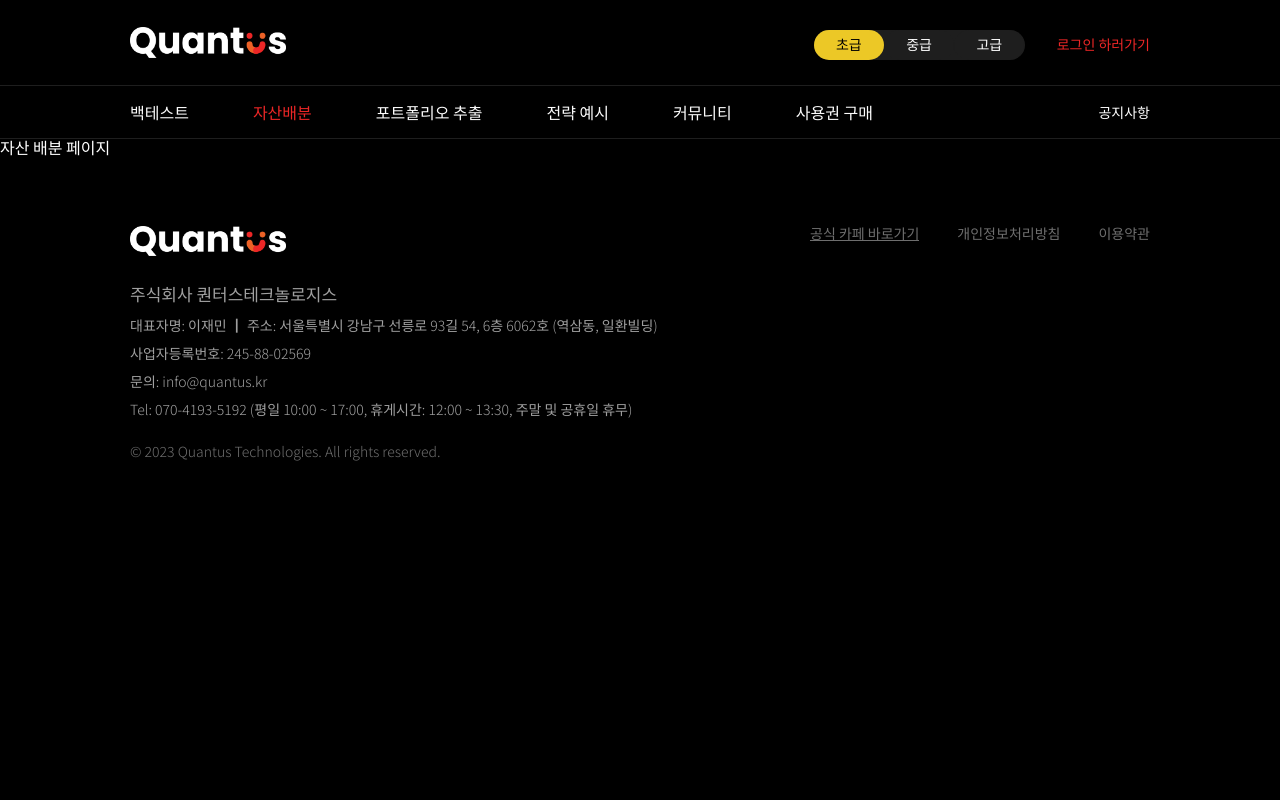
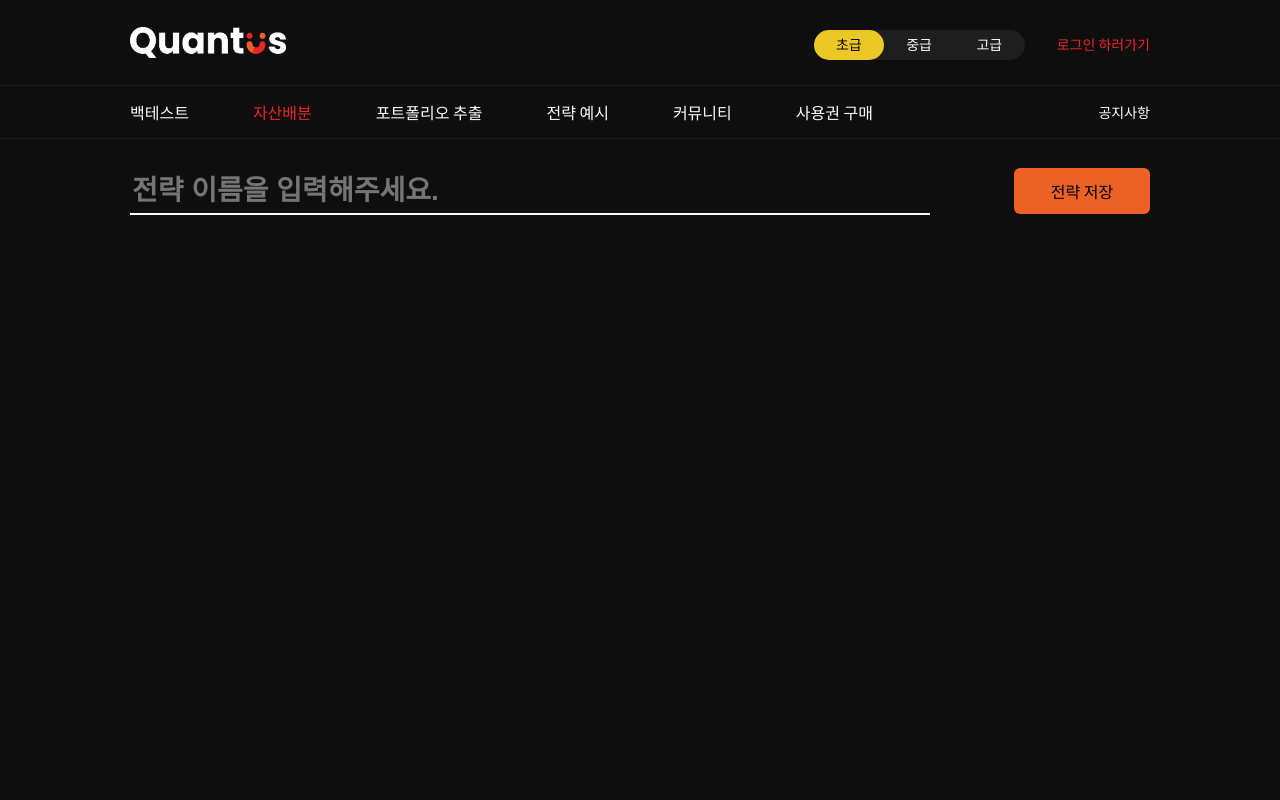
Before and after one commit to daydreamplace/react-recruitment-task, a React (Vite) app: page / in a window 1280 px wide. Shown: the top 800 px of the page. Built offline with nearby package versions, Linux system fonts and the light colour scheme.

Commit message:
:sparkles: feature strategy title and reuse button components

```diff
--- a/src/GlobalStyle.jsx
+++ b/src/GlobalStyle.jsx
@@ -8,8 +8,8 @@ const GlobalStyle = createGlobalStyle`
     box-sizing: border-box;
     margin-right: 0px;
     margin-left: 0px;
-    background-color: #000;
-    color: #fff;
+    background-color: ${({ theme }) => theme.backgroundColor};
+    color: ${({ theme }) => theme.textColor};
   }
 
   a {
@@ -21,6 +21,11 @@ const GlobalStyle = createGlobalStyle`
     font-family: 'Noto Sans KR', sans-serif;
   }
 
+  input {
+    border: 0;
+    outline: 0;
+  }
+
   button{
     border: 0;
     outline: 0;
--- a/src/components/Button/index.jsx
+++ b/src/components/Button/index.jsx
@@ -1,9 +1,37 @@
 import styled from "styled-components";
 
-const Button = () => {
-  return <div>버튼</div>;
+const Button = ({ color, title, onClick, disabled }) => {
+  return (
+    <ButtonContainer color={color} onClick={onClick} disabled={disabled}>
+      <div className="button">{title}</div>
+    </ButtonContainer>
+  );
 };
 
-const ButtonContainer = styled.div``;
+const ButtonContainer = styled.div`
+  display: inline-flex;
+  -webkit-box-pack: center;
+  justify-content: center;
+  -webkit-box-align: center;
+  align-items: center;
+  padding-left: 20px;
+  padding-right: 20px;
+  border-radius: 6px;
+  font-weight: 500;
+  position: relative;
+  background-color: ${(props) =>
+    props.color === "orange" && (({ theme }) => theme.orange)};
+  width: 136px;
+  height: 46px;
+  cursor: pointer;
+
+  .button {
+    background: transparent;
+    color: ${({ theme }) => theme.black};
+    text-align: center;
+    font-size: 16px;
+    font-weight: 400;
+  }
+`;
 
 export default Button;
--- /dev/null
+++ b/src/components/StrategyTitle/index.jsx
@@ -0,0 +1,72 @@
+import styled from "styled-components";
+import Button from "../Button";
+
+const StrategyTitle = () => {
+  return (
+    <StrategyTitleArea>
+      <div className="strategy-area-wrapper">
+        <div className="strategy-area">
+          <div className="input-wrapper">
+            <input placeholder="전략 이름을 입력해주세요." />
+          </div>
+          <div className="button-wrapper">
+            <Button
+              title="전략 저장"
+              color="orange"
+              onClick={() => {
+                console.log(1);
+              }}
+              // disabled={false}
+            />
+          </div>
+        </div>
+      </div>
+    </StrategyTitleArea>
+  );
+};
+
+const StrategyTitleArea = styled.div`
+  position: sticky;
+  top: 140px;
+  display: flex;
+  justify-content: space-between;
+  z-index: 10;
+  height: 100px;
+
+  .strategy-area-wrapper {
+    display: flex;
+    justify-content: space-between;
+    align-items: flex-end;
+    width: 100%;
+    height: 50px;
+    margin-top: 25px;
+
+    .strategy-area {
+      display: flex;
+      flex-direction: row;
+      justify-content: space-between;
+      width: 100%;
+
+      .input-wrapper {
+        border-bottom: 2px solid ${({ theme }) => theme.textColor};
+
+        input {
+          width: 800px;
+          height: 45px;
+          background: none;
+          border: none;
+          font-size: 28px;
+          font-weight: bold;
+          color: ${({ theme }) => theme.textColor};
+        }
+      }
+
+      .button-wrapper {
+        button {
+        }
+      }
+    }
+  }
+`;
+
+export default StrategyTitle;
--- a/src/layout/Header/index.jsx
+++ b/src/layout/Header/index.jsx
@@ -110,19 +110,19 @@ const HeaderContainer = styled.div`
 
         .beginner-active {
           background-color: ${({ theme }) => theme.yellow};
-          color: black;
+          color: ${({ theme }) => theme.black};
           font-weight: 500;
         }
 
         .intermediate-active {
           background-color: ${({ theme }) => theme.orange};
-          color: black;
+          color: ${({ theme }) => theme.black};
           font-weight: 500;
         }
 
         .advanced-active {
           background-color: ${({ theme }) => theme.red};
-          color: black;
+          color: ${({ theme }) => theme.black};
           font-weight: 500;
         }
       }
--- a/src/pages/Alloc/index.jsx
+++ b/src/pages/Alloc/index.jsx
@@ -1,9 +1,26 @@
 import styled from "styled-components";
+import StrategyTitle from "../../components/StrategyTitle";
 
 const Alloc = () => {
-  return <AllocContainer>자산 배분 페이지</AllocContainer>;
+  return (
+    <Positioner>
+      <AllocContainer>
+        <StrategyTitle />
+      </AllocContainer>
+    </Positioner>
+  );
 };
 
-const AllocContainer = styled.div``;
+const Positioner = styled.div`
+  width: 1020px;
+  margin: 0 auto;
+`;
+
+const AllocContainer = styled.div`
+  position: relative;
+  height: 100%;
+  min-height: 900px;
+  background: rgb(14, 14, 14);
+`;
 
 export default Alloc;
--- a/src/theme.jsx
+++ b/src/theme.jsx
@@ -7,6 +7,7 @@ const theme = {
   black: "#000",
   backgroundColor: "rgb(14, 14, 14)",
   borderColor: "rgb(30, 30, 30)",
+  textColor: "rgb(252, 252, 252)",
 };
 
 export default theme;
```
Also changed, not shown: src/components/Components/index.jsx (deleted, +0 -7 lines).
